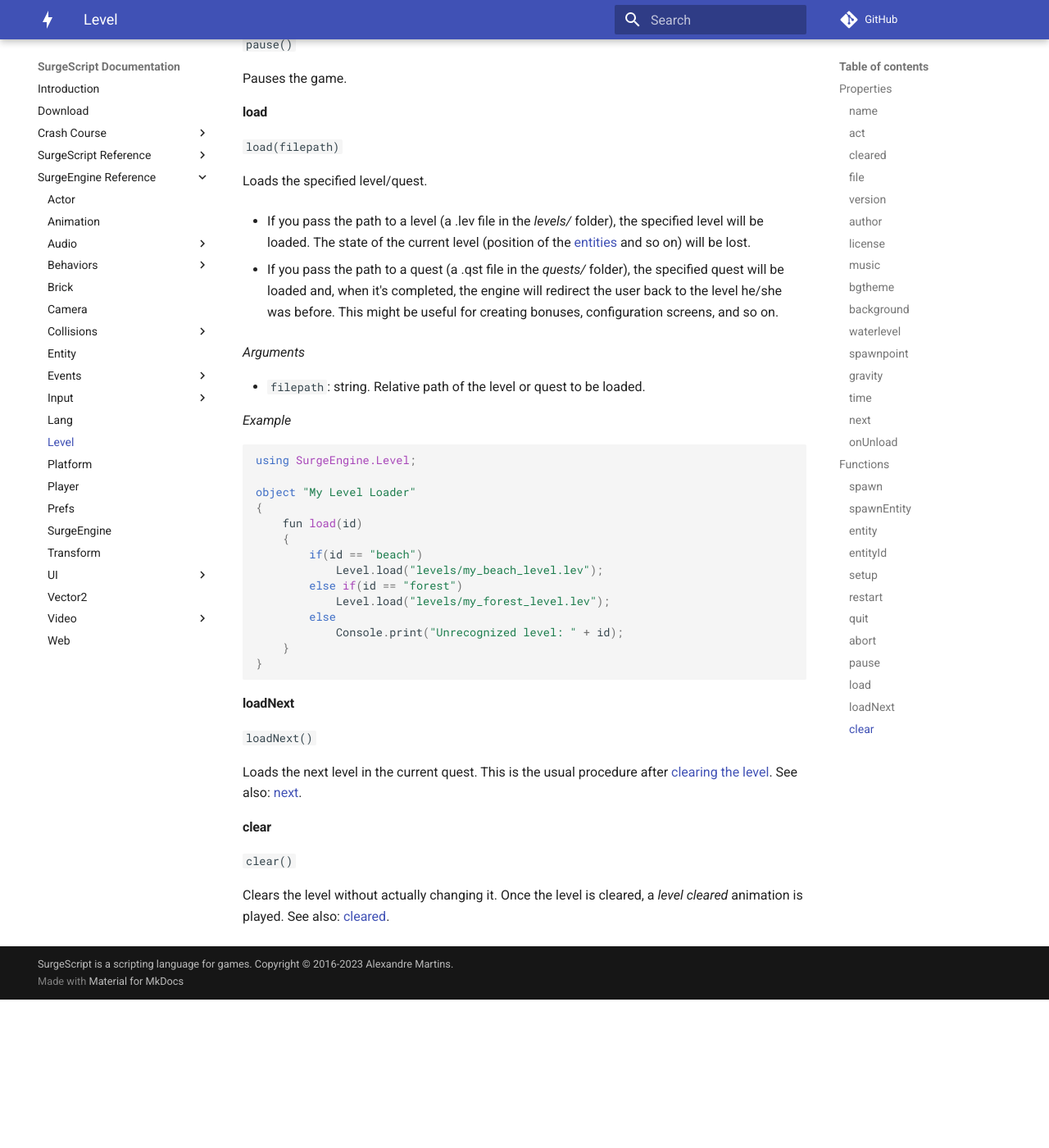
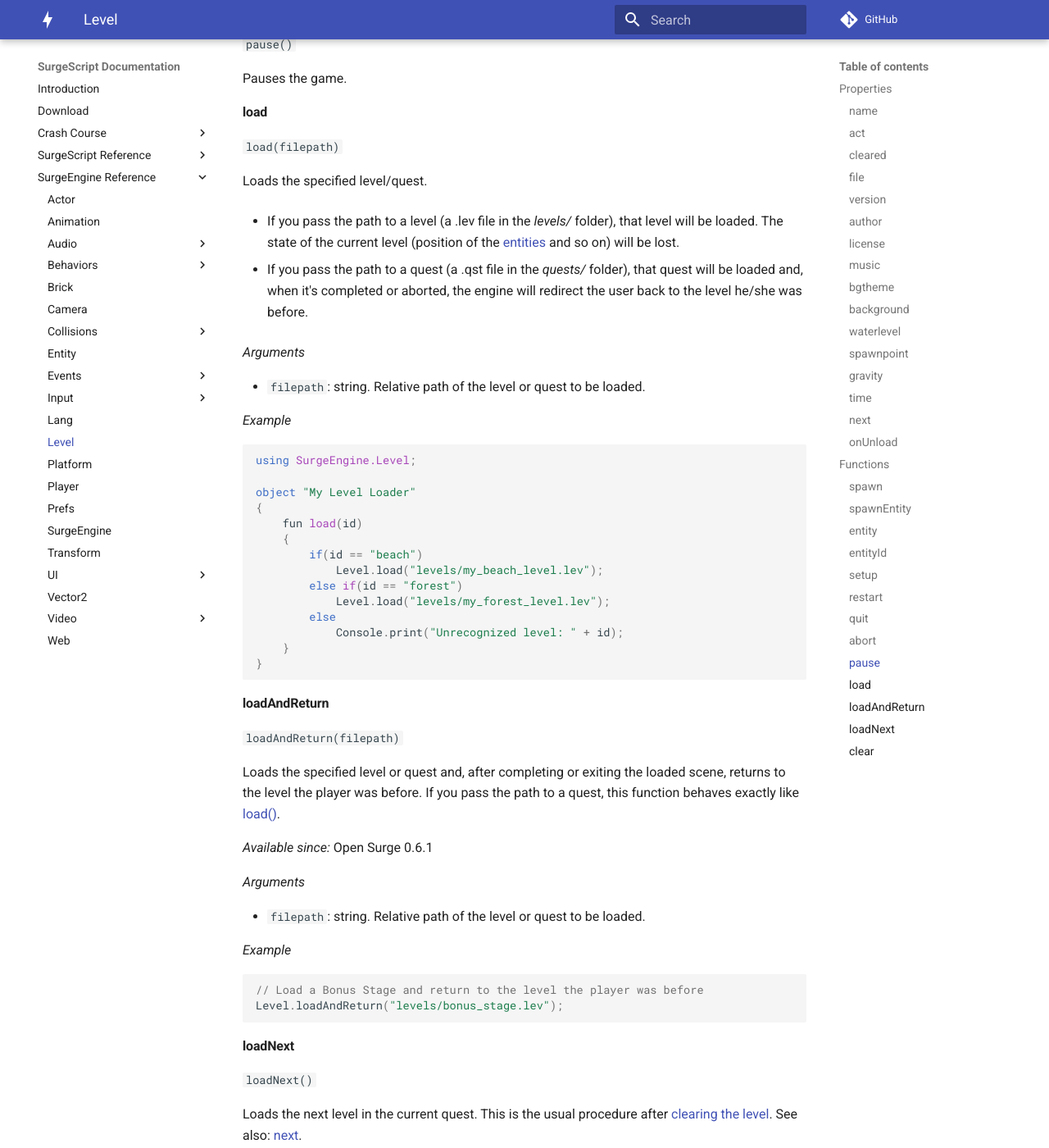
Before and after one commit to alemart/surgescript, an MkDocs documentation site: the page built from docs/engine/level.md, in a window 1280 px wide and 1400 px high, scrolled down 7353 px. Shown: the whole window at 82% size. Built offline with MkDocs 1.6.1 and Material for MkDocs 9.7.7, drawn with Linux system fonts in a browser that asks for light colours; comment, search, counter and statistics services are not loaded; before the commit the page ends 8572 px from its top, so only the background shows below that.

Commit message:
Docs: add Level.loadAndReturn()

````diff
--- a/docs/engine/level.md
+++ b/docs/engine/level.md
@@ -340,15 +340,16 @@ Pauses the game.
 
 Loads the specified level/quest.
 
-* If you pass the path to a level (a .lev file in the *levels/* folder), the specified level will be loaded. The state of the current level (position of the [entities](/engine/entity) and so on) will be lost.
+* If you pass the path to a level (a .lev file in the *levels/* folder), that level will be loaded. The state of the current level (position of the [entities](/engine/entity) and so on) will be lost.
 
-* If you pass the path to a quest (a .qst file in the *quests/* folder), the specified quest will be loaded and, when it's completed, the engine will redirect the user back to the level he/she was before. This might be useful for creating bonuses, configuration screens, and so on.
+* If you pass the path to a quest (a .qst file in the *quests/* folder), that quest will be loaded and, when it's completed or aborted, the engine will redirect the user back to the level he/she was before.
 
 *Arguments*
 
 * `filepath`: string. Relative path of the level or quest to be loaded.
 
 *Example*
+
 ```cs
 using SurgeEngine.Level;
 
@@ -366,6 +367,25 @@ object "My Level Loader"
 }
 ```
 
+#### loadAndReturn
+
+`loadAndReturn(filepath)`
+
+Loads the specified level or quest and, after completing or exiting the loaded scene, returns to the level the player was before. If you pass the path to a quest, this function behaves exactly like [load()](#load).
+
+*Available since:* Open Surge 0.6.1
+
+*Arguments*
+
+* `filepath`: string. Relative path of the level or quest to be loaded.
+
+*Example*
+
+```cs
+// Load a Bonus Stage and return to the level the player was before
+Level.loadAndReturn("levels/bonus_stage.lev");
+```
+
 #### loadNext
 
 `loadNext()`
````
